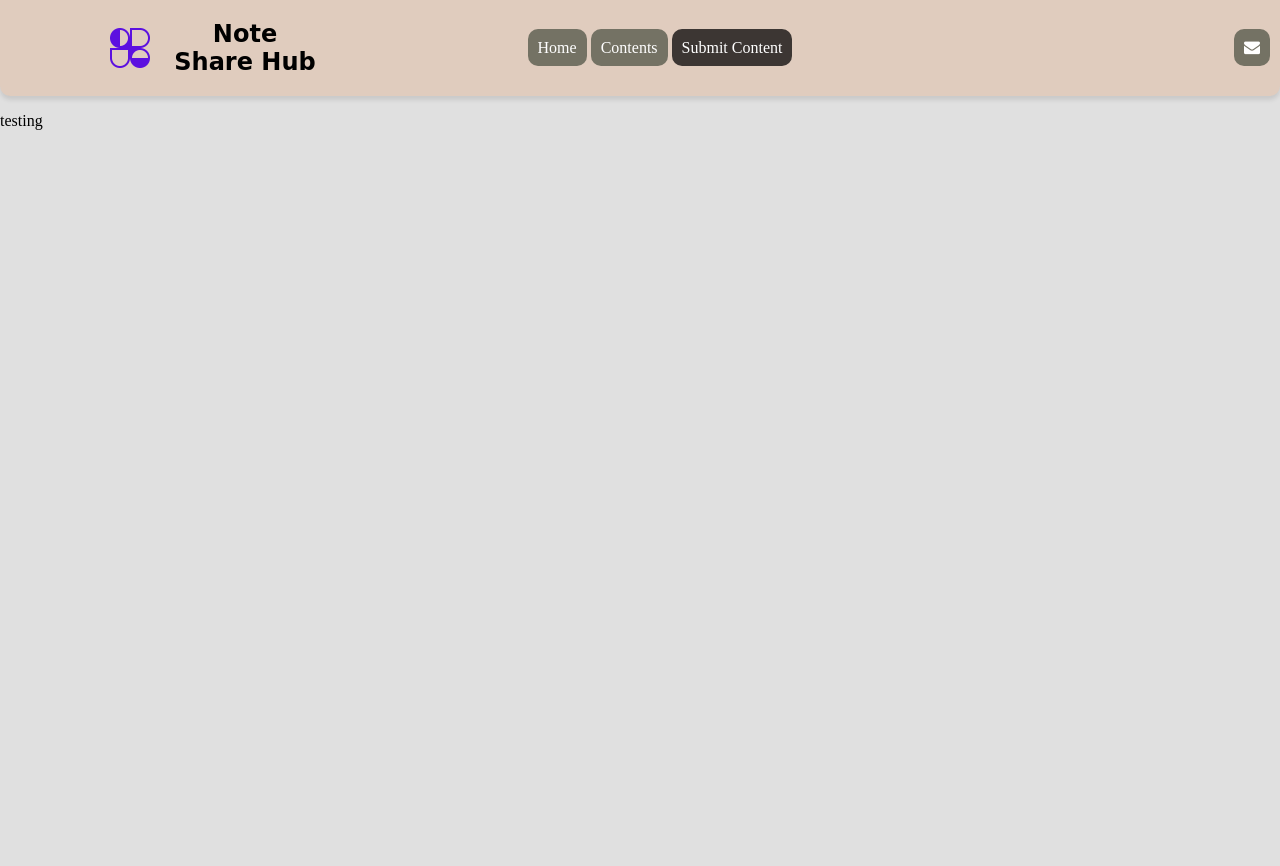
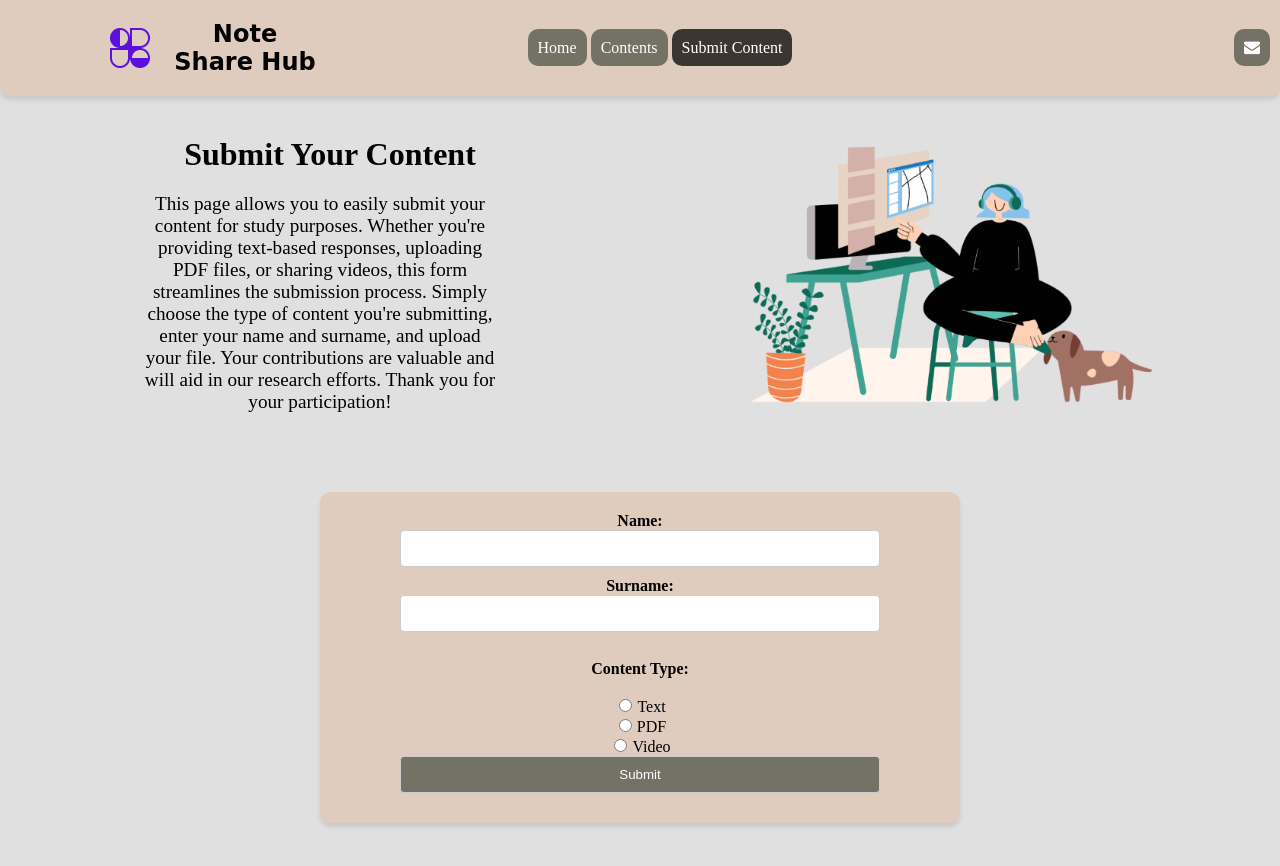
Before and after one commit to furkanunsalan/note-share-hub, a plain HTML site: page submission.html in a window 1280 px wide. Before the commit the page ends 800 px from the top, so only its background shows below. Drawn offline with Linux system fonts and the light colour scheme.

Commit message:
Submission Page
Submission Page is done
Submission img is added

```diff
--- a/css_files/submission.css
+++ b/css_files/submission.css
@@ -7,12 +7,12 @@ body {
   display: grid;
   grid-template-columns: 25% 50% 25%;
   text-align: center;
-    background-color: #E0CCBE;
+  background-color: #e0ccbe;
   border-radius: 0 0 10px 10px;
   box-shadow: 0 4px 4px rgba(0, 0, 0, 0.1); /* Add minimal box shadow */
 }
 
-.navbar ul li{
+.navbar ul li {
   text-align: center;
   display: inline;
   padding: 10px;
@@ -21,12 +21,12 @@ body {
   color: #ffffff;
 }
 
-.navbar ul{
+.navbar ul {
   margin-top: auto;
   margin-bottom: auto;
 }
 
-a{
+a {
   text-decoration: none;
   color: #ffffff;
 }
@@ -41,43 +41,42 @@ a{
   margin-left: auto;
 }
 
-.project-name{
+.project-name {
   margin-left: 10px;
   font-family: "Bradley Hand", cursive;
 }
 
-.left-side{
+.left-side {
   display: grid;
   grid-template-columns: 50% 50%;
 }
 
-.middle{
+.middle {
   margin-top: auto;
   margin-bottom: auto;
 }
 
-.right-side{
+.right-side {
   margin-left: auto;
   margin-right: 10px;
   margin-top: auto;
   margin-bottom: auto;
 }
 
-.navbar ul li.active{
-    background-color: #3C3633;
+.navbar ul li.active {
+  background-color: #3c3633;
 }
 
-.navbar ul li:hover{
+.navbar ul li:hover {
   background-color: #695e59;
 }
-
 
 @media screen and (max-width: 600px) {
   .navbar {
     display: grid;
     grid-template-columns: 100%;
     text-align: center;
-        background-color: #E0CCBE;
+    background-color: #e0ccbe;
     border-radius: 0 0 10px 10px;
     height: 15em;
   }
@@ -88,28 +87,155 @@ a{
     padding: 10px;
     margin: auto;
   }
-    .left-side{
+  .left-side {
     display: grid;
     grid-template-columns: 100%;
   }
 
-    .middle{
+  .middle {
     margin-top: -2px;
   }
 
-    .right-side{
+  .right-side {
     margin-left: auto;
     margin-right: auto;
     margin-top: auto;
     margin-bottom: auto;
   }
 
-    .contact{
+  .contact {
     padding-bottom: 5px;
   }
 
-    .navbar ul{
-        padding: 5px
+  .navbar ul {
+    padding: 5px;
+  }
 }
 
+/* NAVBAR END */
+
+/* BODY START */
+
+.submission-container {
+  margin: auto;
+  width: 60%;
 }
+
+.submission-title {
+  text-align: center;
+  margin: 20px;
+}
+
+.submission-text {
+  text-align: center;
+  margin-right: 20px;
+  margin-left: auto;
+  font-size: larger;
+}
+
+.submission-grid {
+  display: grid;
+  grid-template-columns: 50% 50%;
+  margin: 20px;
+}
+
+.submission-img {
+  width: 65%;
+  margin: auto;
+}
+
+@media screen and (max-width: 600px) {
+  .submission-grid {
+    display: grid;
+    grid-template-columns: 100%;
+    margin: 20px;
+  }
+  .submission-img {
+    width: 100%;
+    margin: auto;
+  }
+
+  .submission-container {
+    width: 90%;
+  }
+
+  .submission-text{
+    margin: auto;
+    margin-bottom: 40px;
+  }
+}
+
+/* BODY END */
+
+/* Form Start */
+
+form {
+  background-color: #e0ccbe;
+  border-radius: 10px;
+  width: 80%;
+  max-width: 600px; /* Set a maximum width for the form */
+  margin: 60px auto;
+  padding: 20px;
+  box-shadow: 0 4px 4px rgba(0, 0, 0, 0.1); /* Add minimal box shadow */
+  text-align: center; /* Center align text */
+}
+
+label {
+  font-weight: bold;
+}
+
+input[type="text"],
+textarea,
+input[type="file"],
+input[type="submit"] {
+  width: 80%;
+  padding: 10px;
+  margin-bottom: 10px;
+  border: 1px solid #ccc;
+  border-radius: 4px;
+  box-sizing: border-box;
+}
+
+input[type="radio"] {
+  display: inline-block;
+  width: auto;
+  margin-right: 10px;
+  text-align: center; /* Center align the radio buttons */
+}
+
+input[type="radio"],
+input[type="checkbox"] {
+  width: auto;
+  margin-right: 5px;
+}
+
+input[type="file"] {
+  background-color: #747264;
+  color: #ffffff;
+  cursor: pointer;
+}
+
+input[type="file"]:hover {
+  background-color: #695e59;
+}
+
+.submit-button {
+  background-color: #747264;
+  color: #ffffff;
+  border: none;
+  border-radius: 4px;
+  padding: 10px 20px;
+  cursor: pointer;
+}
+
+.submit-button:hover {
+  background-color: #695e59;
+}
+
+@media (min-width: 768px) {
+  form {
+    width: 50%;
+  }
+}
+
+/*Form End*/
--- a/submission.html
+++ b/submission.html
@@ -10,7 +10,6 @@
       rel="stylesheet"
       href="https://cdnjs.cloudflare.com/ajax/libs/font-awesome/4.7.0/css/font-awesome.min.css"
     />
-
   </head>
   <body>
     <nav class="navbar">
@@ -27,7 +26,6 @@
         </ul>
       </div>
 
-
       <ul class="right-side">
         <li class="contact">
           <a href="contact.html"><i class="fa fa-envelope"></i></a>
@@ -35,8 +33,94 @@
       </ul>
     </nav>
 
+    <div class="submission-grid">
+      <div class="submission-container">
+        <h1 class="submission-title">Submit Your Content</h1>
+        <p class="submission-text">
+          This page allows you to easily submit your content for study purposes.
+           Whether you're providing text-based responses, uploading PDF
+           files, or sharing videos, this form streamlines the submission
+           process. Simply choose the type of content you're submitting,
+           enter your name and surname, and upload your file. Your
+           contributions are valuable and will aid in our research efforts.
+           Thank you for your participation!
+        </p>
+      </div>
+      <img class="submission-img" src="images/submission.png" alt="">
+    </div>
 
-    <p>testing</p>
-    <script src="script.js"></script>
+    <form
+      action="https://formsubmit.co/furkanunsalan@gmail.com"
+      method="POST"
+      id="myForm"
+      enctype="multipart/form-data"
+    >
+      <label for="fname">Name:</label><br />
+      <input type="text" id="fname" name="First Name" /><br />
+      <label for="lname">Surname:</label><br />
+      <input type="text" id="lname" name="Last Name" /><br /><br />
+      <label for="type">Content Type:</label><br />
+      <br />
+      <input
+        type="radio"
+        id="text"
+        name="type"
+        value="text"
+        onclick="showInput('text')"
+      />Text<br />
+      <input
+        type="radio"
+        id="pdf"
+        name="type"
+        value="pdf"
+        onclick="showInput('pdf')"
+      />PDF<br />
+      <input
+        type="radio"
+        id="video"
+        name="type"
+        value="video"
+        onclick="showInput('video')"
+      />Video<br />
+      <div id="fileInput" style="display: none">
+        <label id="fileLabel" for="file">Upload File:</label><br />
+        <input type="file" id="file" name="file" /><br /><br />
+      </div>
+
+      <div id="textTitle" style="display: none">
+        <label for="textInput">Title:</label><br />
+        <input type="text" id="textTitle" name="textTitle"></input>
+      </div>
+
+      <div id="textInput" style="display: none">
+        <label for="textInput">Note:</label><br />
+        <textarea id="textInput" name="textInput" rows="4" cols="50"></textarea
+        ><br /><br />
+      </div>
+      <input type="hidden" name="_next" value="http://127.0.0.1:5500/thanks.html">
+      <input type="hidden" name="_captcha" value="false">
+      <input type="hidden" name="_template" value="box">
+      <input class="submit-button" type="submit" value="Submit" />
+    </form>
+
+    <script>
+      function showInput(type) {
+        var fileInput = document.getElementById("fileInput");
+        var textTitle = document.getElementById("textTitle");
+        var textInput = document.getElementById("textInput");
+        var fileLabel = document.getElementById("fileLabel");
+        fileInput.style.display = "none"; // Hide file input by default
+        textInput.style.display = "none"; // Hide text input by default
+        textTitle.style.display = "none"; // Hide text input by default
+        if (type === "pdf" || type === "video") {
+          fileInput.style.display = "block";
+          fileLabel.innerHTML =
+            "Upload Your " + type.charAt(0).toUpperCase() + type.slice(1) + ":";
+        } else if (type === "text") {
+          textTitle.style.display = "block"; // Show text input for title
+          textInput.style.display = "block"; // Show text input for text
+        }
+      }
+    </script>
   </body>
 </html>
```
Also changed, not shown: images/submission.png (added). Lines whose indentation alone changed are shown as unchanged.
